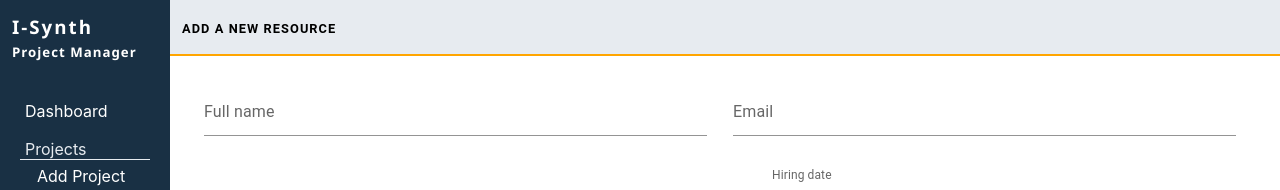
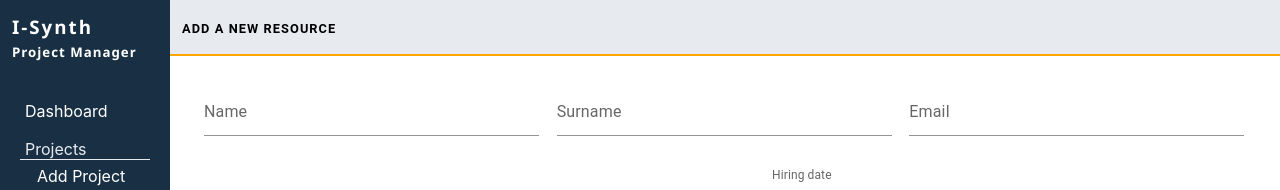
Before and after one commit to Abaranasia/prj-manager-full, a React (Create React App) app in the folder frontend/: page /resource/add in a window 1280 px wide. Shown: the top 190 px of the page. Built offline with nearby package versions, Linux system fonts and the light colour scheme; no server answers.

Commit message:
Restore surname field in employee post form

```diff
--- a/frontend/src/views/AddResource/AddResource.js
+++ b/frontend/src/views/AddResource/AddResource.js
@@ -22,12 +22,12 @@ export const AddResource = () => {
 
   const [formValues, handleInputChange] = useForm({
     name: '',
-    //surname: '',
+    surname: '',
     email: '',
     profile: '',
     enrol_date: '',
   });
-  const { name, email, profile, enrol_date } = formValues;
+  const { name, surname, email, profile, enrol_date } = formValues;
 
   const postEmployee = async (employeeData) => { //Send form data to the API
     const response = await postOneEmployee(employeeData);
@@ -51,6 +51,7 @@ export const AddResource = () => {
     setFormData({
       ...formData,
       name,
+      surname,
       email,
       profile,
       enrol_date,
@@ -67,12 +68,20 @@ export const AddResource = () => {
 
         <FormGroup row className='formRow'>
           <TextField
-            label="Full name"
+            label="Name"
             name="name"
             value={name}
             variant="standard"
             onChange={handleInputChange}
           />
+          <TextField
+            label="Surname"
+            name="surname"
+            value={surname}
+            variant="standard"
+            onChange={handleInputChange}
+          />
+
           <TextField
             label="Email"
             name="email"
```
